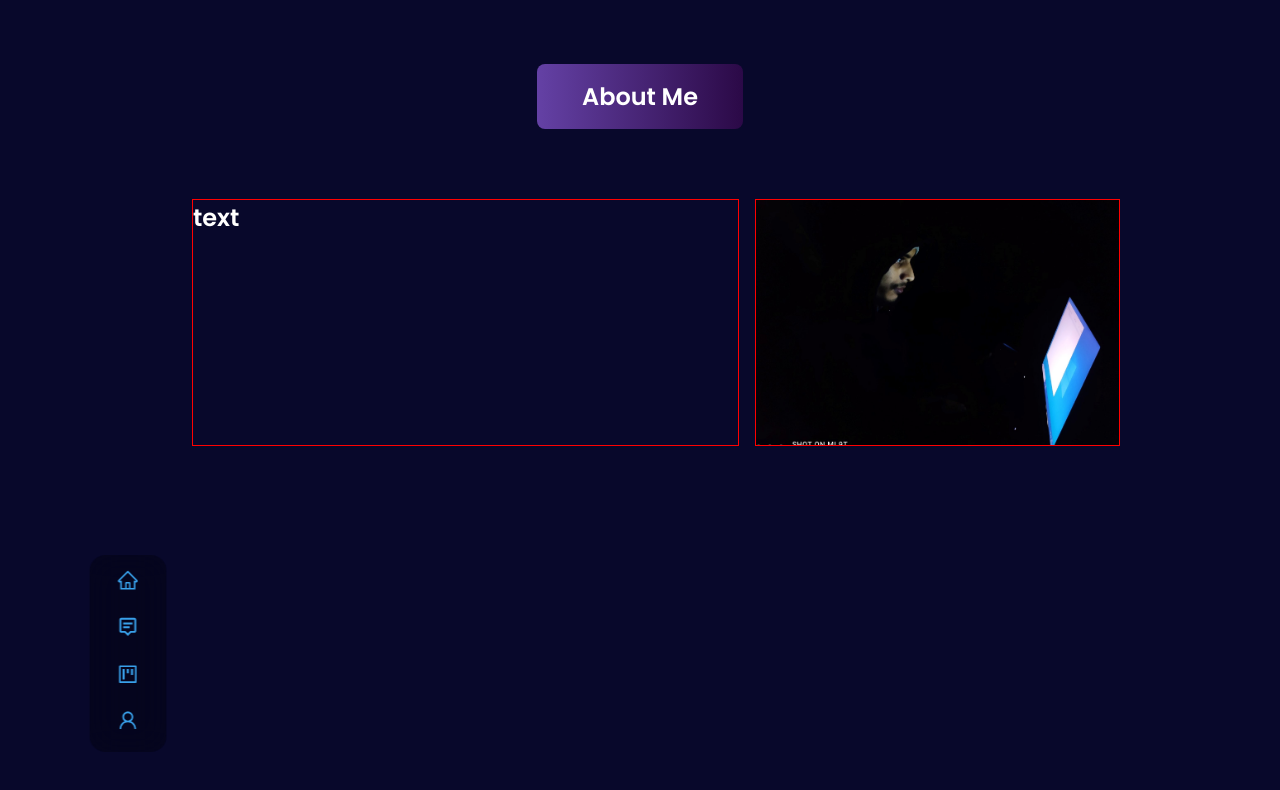
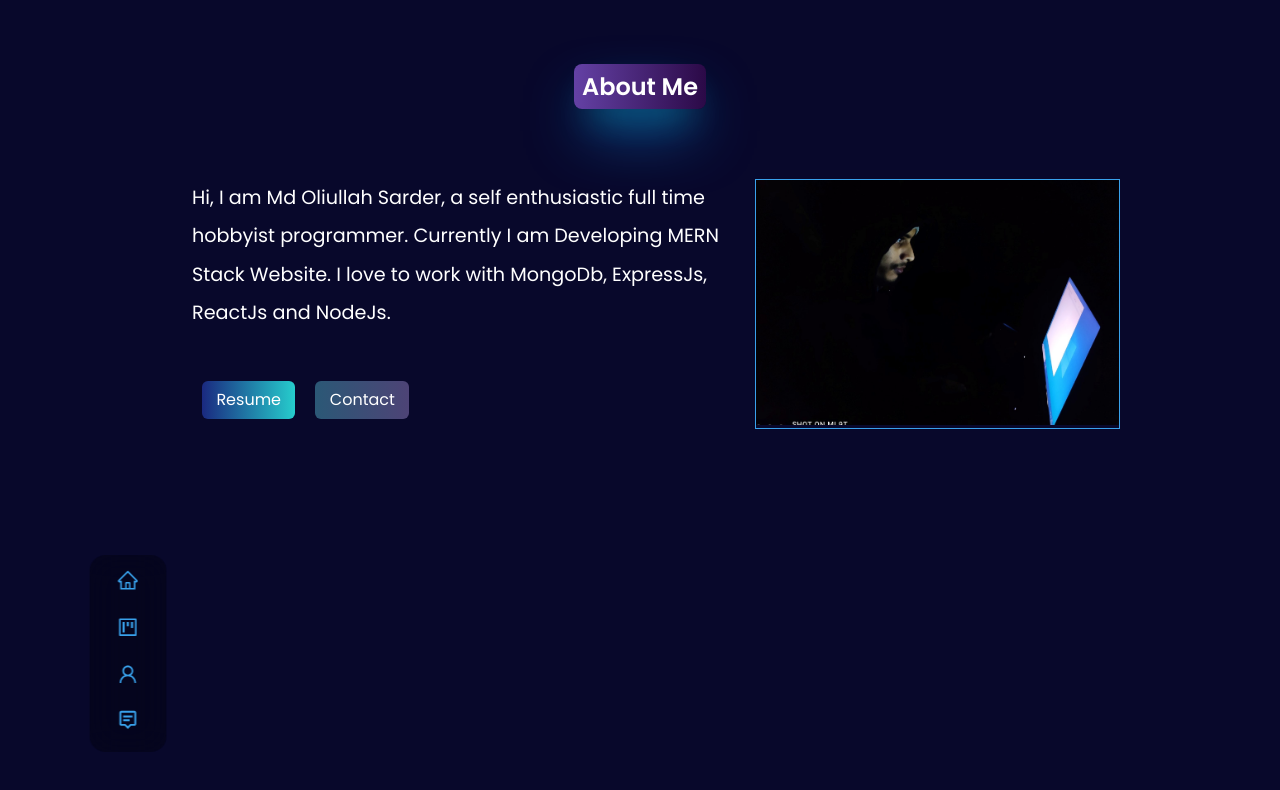
Before and after one commit to Oliulla/portfolio-react, a React (Create React App) app: page /about in a window 1280 px wide. Shown: the top 790 px of the page. Built offline with nearby package versions, Linux system fonts and the light colour scheme; the HTML template or start-up script is replaced by a standard one.

Commit message:
about me page completed

```diff
--- a/src/components/about/About.css
+++ b/src/components/about/About.css
@@ -4,16 +4,32 @@
     justify-content: center;
     margin-left: 2rem;
     gap: 1rem;
+    margin-bottom: .7rem;
 }
 
 .about_text_div {
     width: 60%;
-    border: 1px solid red;
+}
+
+.about_text_div > p {
+    line-height: 2.4rem;
+    font-size: 1.2rem;
+}
+
+.action_flex_start {
+    display: flex;
+    justify-content: flex-start;
 }
 
 .about_img_div {
     width: 40%;
-    border: 1px solid red;
+    border: 1px solid var(--clr-primary);
+    transition: all ease-in-out 0.5s;
+}
+
+.about_img_div:hover {
+    border: 2px solid var(--clr-primary);
+    transform: translate(2);
 }
 
 @media screen and (max-width: 600px) {
@@ -25,11 +41,15 @@
 
     .about_text_div {
         width: 80%;
-        border: 1px solid red;
     }
 
     .about_img_div {
         width: 80%;
-        border: 1px solid red;
+        border: 1px solid var(--clr-primary);
+    }
+
+    .action_flex_start {
+        display: flex;
+        justify-content: flex-end;
     }
 }
--- a/src/components/about/About.jsx
+++ b/src/components/about/About.jsx
@@ -1,6 +1,7 @@
 import React from 'react';
 import "./About.css";
 import myImg from "../../assets/my-img-1.jpg";
+import Action from '../header/Action';
 
 const About = () => {
     return (
@@ -9,9 +10,14 @@ const About = () => {
             <div className="container">
                 <div className="about_container">
                     <div className="about_text_div">
-                        <h2>text</h2>
+                        <p>
+                            Hi, I am Md Oliullah Sarder, a self enthusiastic full time hobbyist programmer.
+                            Currently I am Developing MERN Stack Website. I love to work with MongoDb, ExpressJs,
+                            ReactJs and NodeJs.
+                        </p>
+                        <div className='action_flex_start'><Action /></div>
                     </div>
-                    <div className="about_img_div">
+                    <div className="about_img_div" data-aos="zoom-in">
                         <img src={myImg} alt="Oliullah" className='about_img' />
                     </div>
                 </div>
--- a/src/components/header/Header.css
+++ b/src/components/header/Header.css
@@ -28,6 +28,10 @@ header {
     bottom: 3rem;
 }
 
+.header_socials a {
+    font-size: 1.25rem;
+}
+
 .header_socials::after {
     content: "";
     width: 1px;
@@ -43,6 +47,15 @@ header {
     right: calc(50% - 11rem);
     margin-top: 4rem;
     overflow: hidden;
+}
+
+/* my name animation */
+.my_name {
+    display: inline;
+}
+
+.greeting {
+    font-size: 1.25rem;
 }
 
 /* MEDIA QUERIES (Medium Devices) */
--- a/src/components/header/Header.jsx
+++ b/src/components/header/Header.jsx
@@ -10,11 +10,12 @@ const Header = () => {
   return (
     <header>
       <div className="container header_container">
-        <h5>Hello, I am</h5>
+        <h5 className="greeting">Hello, I am</h5>
+        <h1 className="my_name">Mohammad Oliullah</h1>
         <Typewriter
 
           options={{
-            strings: "Mohammad Oliullah",
+            strings: `MERN Stack Developer`,
             autoStart: true,
             loop: true,
             delay: 150,
@@ -23,8 +24,6 @@ const Header = () => {
             deleteChars: 5,
           }}
         />
-        {/* <h1>Oliullah</h1> */}
-        <h5 className="text-light">MERN Stack Developer</h5>
         <Action />
 
         <HeaderSocials />
--- a/src/components/nav/Nav.jsx
+++ b/src/components/nav/Nav.jsx
@@ -10,9 +10,9 @@ const Nav = () => {
     return (
         <nav>
             <Link to="/" title='Home'><AiOutlineHome /></Link>
-            <Link to="/contact" title='Contact Me'><BiMessageAltDetail /></Link>
             <Link to="/projects" title='Projects'><AiOutlineProject /></Link>
             <Link to="/about" title='About'><AiOutlineUser /></Link>
+            <Link to="/contact" title='Contact Me'><BiMessageAltDetail /></Link>
         </nav>
     );
 };
--- a/src/components/projects/ProjectDetails.jsx
+++ b/src/components/projects/ProjectDetails.jsx
@@ -10,7 +10,7 @@ const ProjectDetails = () => {
 
   return (
     <section>
-      <h2>Details For {loaderData[0]}</h2>
+      <h2 className="btn_heading">Details For {loaderData[0]}</h2>
       <div className="projectDetails_container">
         {details.map((detail, idx) => {
           return (
--- a/src/index.css
+++ b/src/index.css
@@ -38,7 +38,6 @@ body {
   font-family: 'Poppins', sans-serif;
   background: var(--clr-bg);
   color: var(--clr-white);
-  margin-bottom: 100px;
 }
 
 /* General Stayle */
@@ -147,7 +146,7 @@ a:hover {
 .btn_heading {
   background-image: linear-gradient(to right, #6441A5 0%, #2a0845  51%, #6441A5  100%);
   margin: 0 auto 4.4rem;
-  padding: 15px 45px;
+  padding: .3rem .5rem;
   text-align: center;
   transition: 0.5s;
   background-size: 200% auto;
@@ -155,6 +154,7 @@ a:hover {
   border-radius: 8px;
   display: block;
   width: max-content;
+  box-shadow: rgba(17, 132, 226, 0.904) 0px 30px 60px -12px , rgba(7, 248, 248, 0.966) 0px 18px 36px -18px;
 }
 
 img {
```
